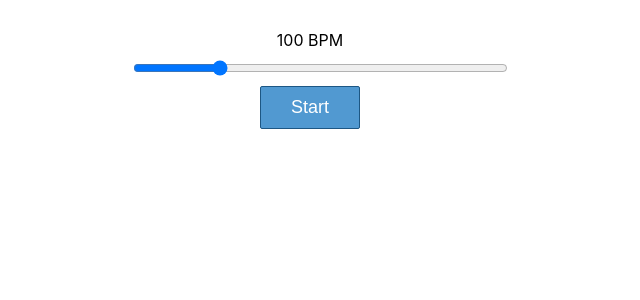
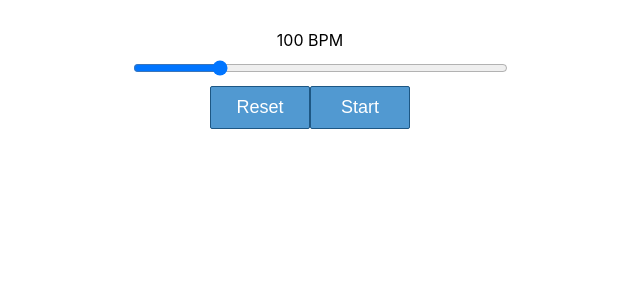
Before and after one commit to omgitsgod/metronome, a React (Create React App) app: page / in a window 1280 px wide. Shown: the top 300 px of the page, without its empty margins (330-970 px from the left). Built offline with nearby package versions, Linux system fonts and the light colour scheme.

Commit message:
Add reset button to set back to default

```diff
--- a/src/App.js
+++ b/src/App.js
@@ -41,6 +41,12 @@ function App() {
       console.log(timer);
     }
   }
+  const reset = () => {
+    setBpm(100)
+    setCount(0)
+    setPlaying(false)
+    clearInterval(timer)
+  }
   const playClick = () => {
     if (count % beatsPerMeasure === 0) {
     clicky2.play();
@@ -55,6 +61,7 @@ function App() {
         <div>{bpm} BPM</div>
         <input type="range" min="60" max="240" value={bpm} onChange={handleBpmChange} />
       </div>
+      <button onClick={reset}>Reset</button>
       <button onClick={startStop}>{playing ? "Stop" : "Start"}</button>
     </div>
   );
```
